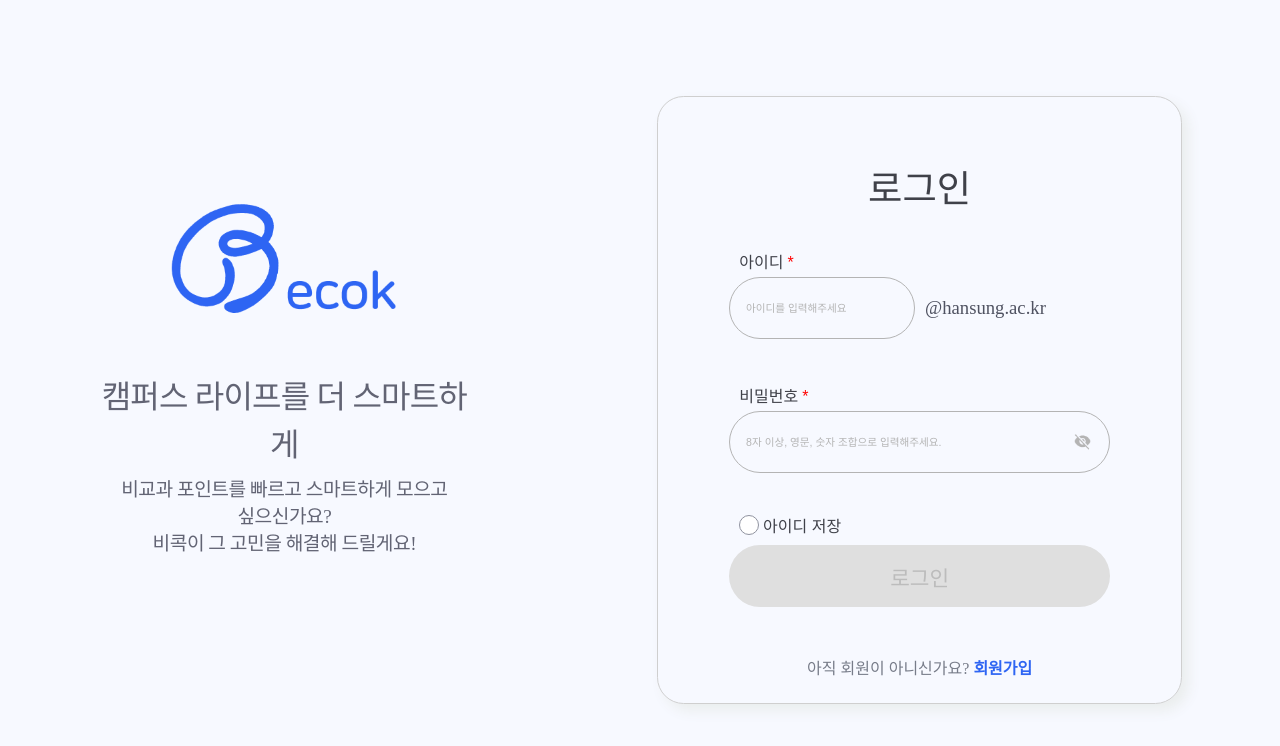
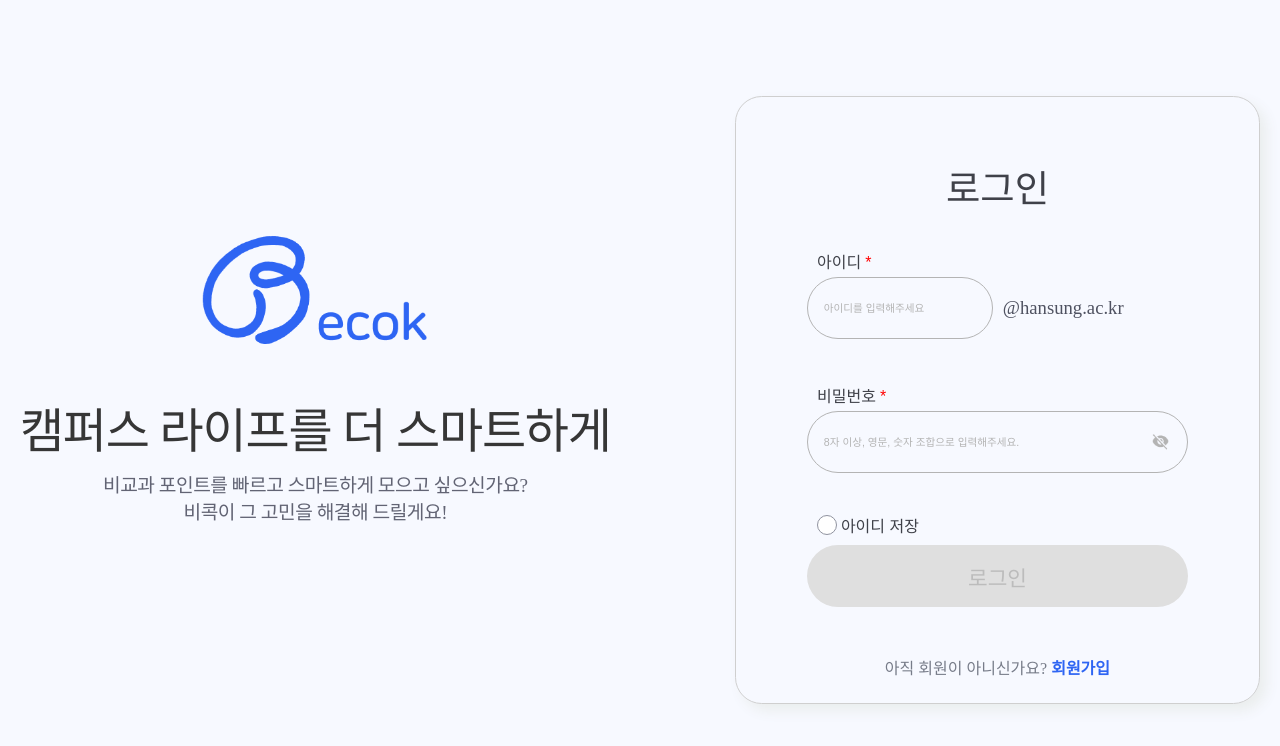
Before and after one commit to Becokk/FrontEnd, a React (Create React App) app in the folder becok/: page /login in a window 1280 px wide. Shown: the top 746 px of the page. Built offline with nearby package versions, Linux system fonts and the light colour scheme.

Commit message:
fix: 로그인 left
fix: 로그인 left

```diff
--- a/becok/src/components/LoginPage/LoginLeftSection.jsx
+++ b/becok/src/components/LoginPage/LoginLeftSection.jsx
@@ -25,14 +25,10 @@ const LeftSection = styled.div`
   flex-direction: column;
   justify-content: center;
   align-items: center;
-  width: 29.17vw;
-  height: 21.15vh;
-  margin-top: 27.78vh; /* 300px / 1080px */
-  // margin-left: 11.15vw; /* 214px / 1920px */
-  margin-bottom: 34.63vh; /* 374px / 1080px */
+  padding-bottom: 6.85vh;
+
   opacity: 0;
   animation: fadeIn 1s ease forwards;
-
   @keyframes fadeIn {
     from {
       opacity: 0;
@@ -49,39 +45,39 @@ const LogoTitleWrapper = styled.div`
   display: flex;
   flex-direction: column;
   align-items: center;
-  gap: 3rem;
+  gap: 5vh;
 `;
 
 const Logo = styled.img`
   width: 19.58vw;
+  height: auto;
   min-width: 200px;
   max-width: 376px;
-  height: auto;
 `;
 
 const Title = styled.h1`
+  font-size: 3rem;
   font-weight: 500;
-  font-size: clamp(1.5rem, 2.5vw, 3rem);
   line-height: 150%;
   letter-spacing: -0.025em;
-  color: #626474;
+  color: #363636;
   text-align: center;
 `;
 
 const Subtitle = styled.p`
-  font-size: clamp(1.2rem, 1.25vw, 1.5rem);
+  font-size: 1.2rem;
   font-weight: 500;
   line-height: 140%;
   letter-spacing: -0.025em;
   color: #626474;
   text-align: center;
-  margin-top: 0.5rem;
-  max-width: 90%;
+  margin-top: 0.56vh;
+  // max-width: 90%;
+
   opacity: 0;
   animation: fadeSlideUp 0.8s ease-out forwards;
   animation-delay: 0.3s;
   animation-fill-mode: both;
-
   @keyframes fadeSlideUp {
     from {
       opacity: 0;
--- a/becok/src/pages/LoginPage.jsx
+++ b/becok/src/pages/LoginPage.jsx
@@ -18,7 +18,5 @@ const LoginContainer = styled.div`
   display: flex;
   justify-content: center;
   align-items: center;
-  gap: 186px;
-  width: 100%;
-  height: 100%;
+  gap: 9.69vw;
 `;
```
